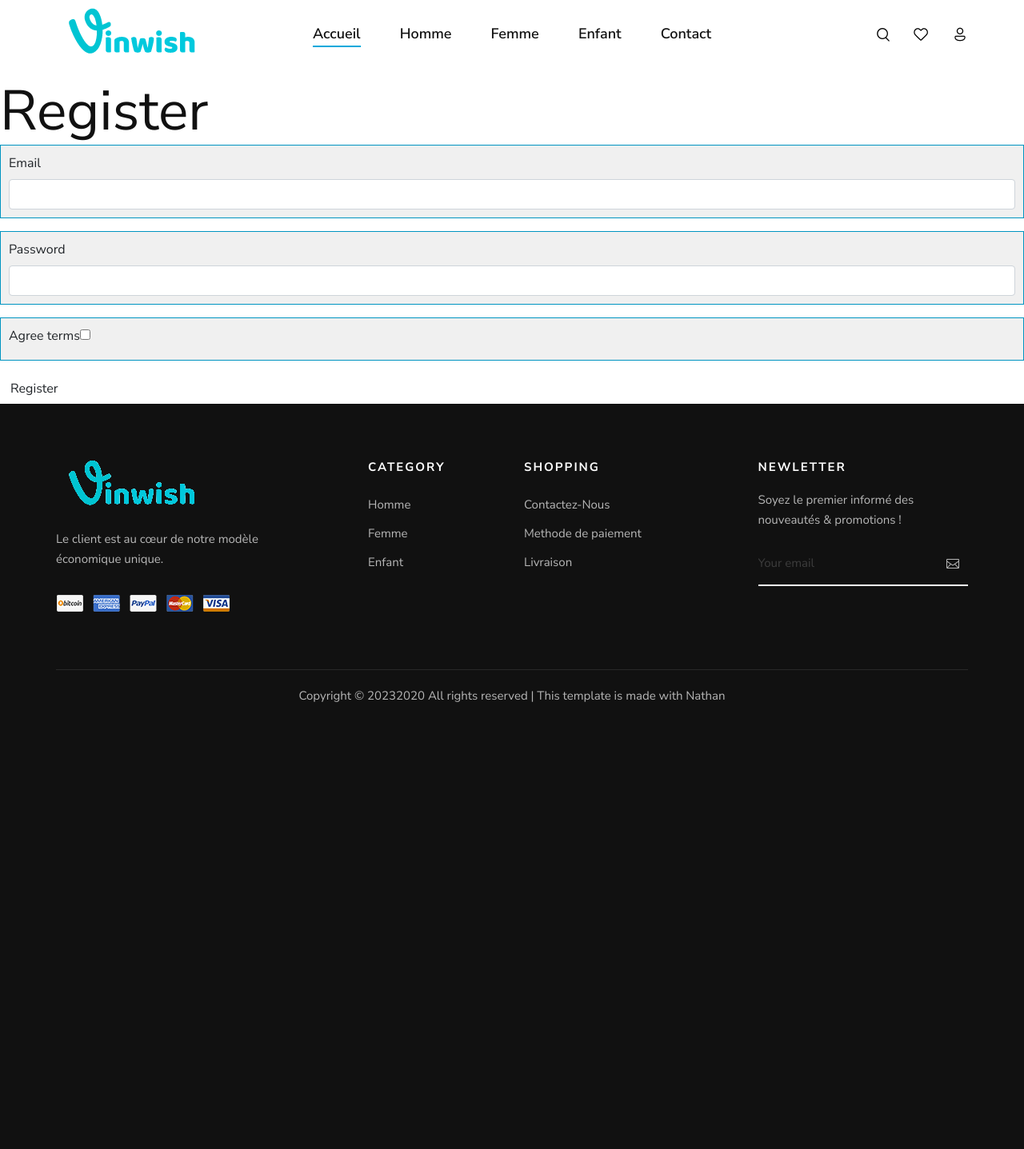
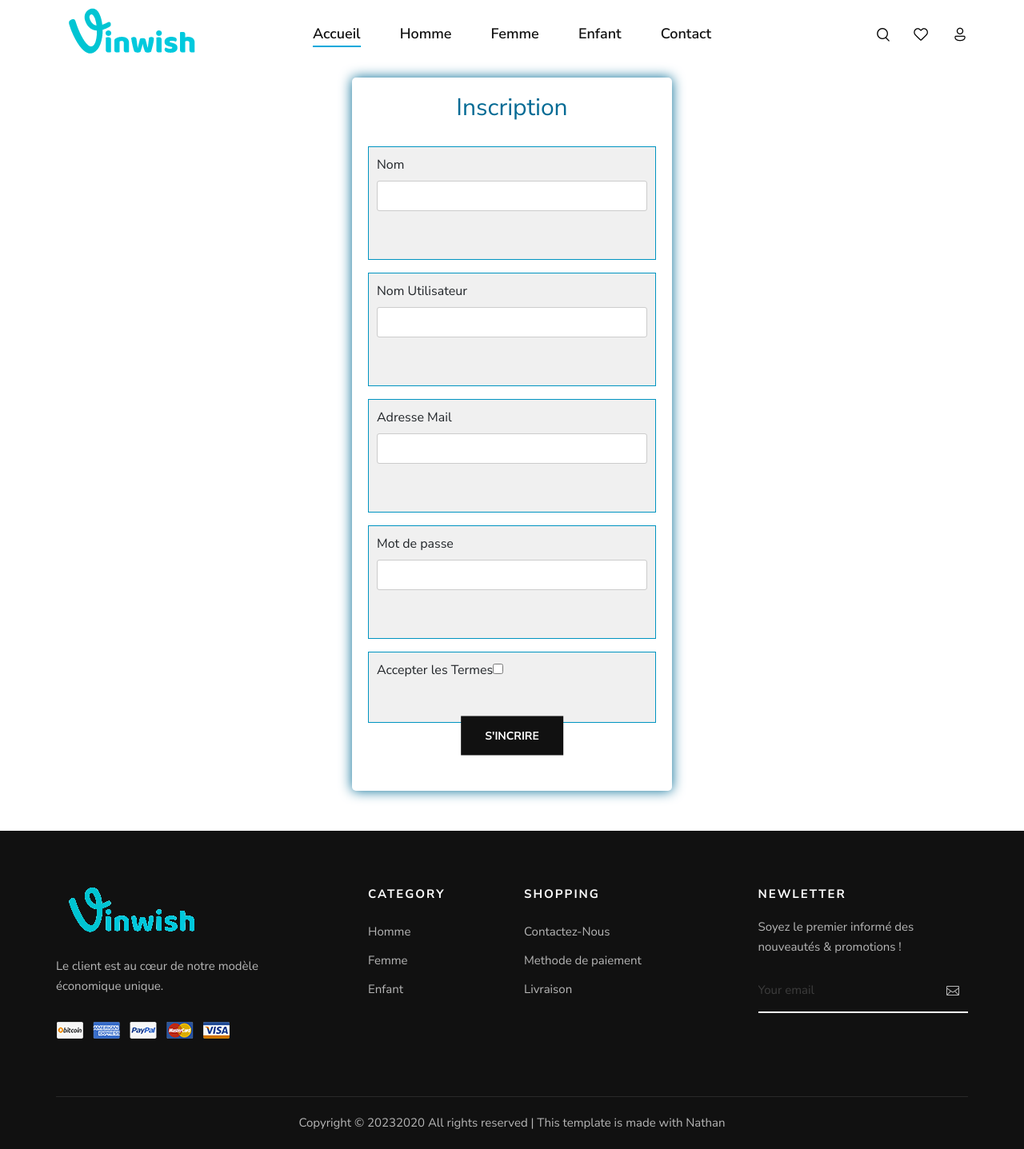
Before and after one commit to SpriiteL/projetsymfony, a Symfony app: template Symfony/templates/registration/register.html.twig in a window 1280 px wide. Shown: the whole page at 80% size. Before the commit the page ends 878 px from the top, so only its background shows below. Run offline with Twig, Linux system fonts and the light colour scheme; the template is opened without the code that fills it, so the values that code supplies are empty; form fields are guessed from the names that the template uses; some libraries are stand-ins or nearby versions.

Commit message:
fin d'e5

```diff
--- a/Symfony/public/css/style.css
+++ b/Symfony/public/css/style.css
@@ -3900,3 +3900,65 @@ ol {
 .mb-3 a:hover {
     text-decoration: underline; /* Soulignement du lien au survol */
 }
+
+/* Add styles for the container div */
+.registerform {
+	max-width: 400px;
+	margin: 0 auto;
+	padding: 20px;
+	background-color: #ffffff;
+	box-shadow: 0 0 1em rgb(1, 106, 148);
+	border-radius: 5px;
+  }
+
+  /* Style the form header */
+  .registerform h1 {
+	font-size: 30px;
+	text-align: center;
+	margin-bottom: 30px;
+	color: rgb(1, 106, 148);
+  }
+
+  /* Style form labels */
+  .form-group label {
+	font-weight: bold;
+  }
+
+  /* Style form inputs */
+  .form-control {
+	width: 100%;
+	padding: 10px;
+	margin-bottom: 10px;
+	border: 1px solid #ccc;
+	border-radius: 3px;
+  }
+
+
+  /* Add styles for form errors */
+  .form-error {
+	color: red;
+	margin-top: 5px;
+  }
+
+  /* Style the checkbox label */
+  .checkbox-label {
+	display: inline-block;
+	margin-left: 5px;
+	font-weight: normal;
+  }
+
+  /* Style the checkbox input */
+  .checkbox-input {
+	margin-right: 5px;
+	vertical-align: middle;
+  }
+
+  .registerform input{
+	margin-bottom: 50px;
+  }
+
+  .registerform{
+	margin-bottom: 50px;
+  }
+
+  /* Additional styling for responsive design can be added here */
--- a/Symfony/templates/registration/register.html.twig
+++ b/Symfony/templates/registration/register.html.twig
@@ -3,17 +3,46 @@
 {% block title %}Register{% endblock %}
 
 {% block body %}
-    <h1>Register</h1>
+<div class="registerform">
+    <form class="register-form">
+        <h1>Inscription</h1>
 
-    {{ form_errors(registrationForm) }}
+        {{ form_errors(registrationForm) }}
 
-    {{ form_start(registrationForm) }}
-        {{ form_row(registrationForm.email) }}
-        {{ form_row(registrationForm.plainPassword, {
-            label: 'Password'
-        }) }}
-        {{ form_row(registrationForm.agreeTerms) }}
+        {{ form_start(registrationForm) }}
+            {{ form_row(registrationForm.name,{
+                label: 'Nom'
+            }) }}
+            {{ form_row(registrationForm.username,{
+                label: 'Nom Utilisateur'
+            }) }}
+            {{ form_row(registrationForm.email,{
+                label: 'Adresse Mail'
+            }) }}
+            {{ form_row(registrationForm.plainPassword, {
+                label: 'Mot de passe'
+            }) }}
+            {{ form_row(registrationForm.agreeTerms, {
+                label: 'Accepter les Termes '
+            }) }}
 
-        <button type="submit" class="btn">Register</button>
-    {{ form_end(registrationForm) }}
+            <button type="submit" class="site-btn">S'incrire</button>
+        {{ form_end(registrationForm) }}
+    </form>
+</div>
 {% endblock %}
+
+{# <form action="#">
+                            <div class="row">
+                                <div class="col-lg-6">
+                                    <input type="text" placeholder="Name">
+                                </div>
+                                <div class="col-lg-6">
+                                    <input type="text" placeholder="Email">
+                                </div>
+                                <div class="col-lg-12">
+                                    <textarea placeholder="Message"></textarea>
+                                    <button type="submit" class="site-btn">Send Message</button>
+                                </div>
+                            </div>
+                        </form> #}
```
Also changed, not shown: Symfony/src/Form/RegistrationFormType.php (+18 -20 lines).
